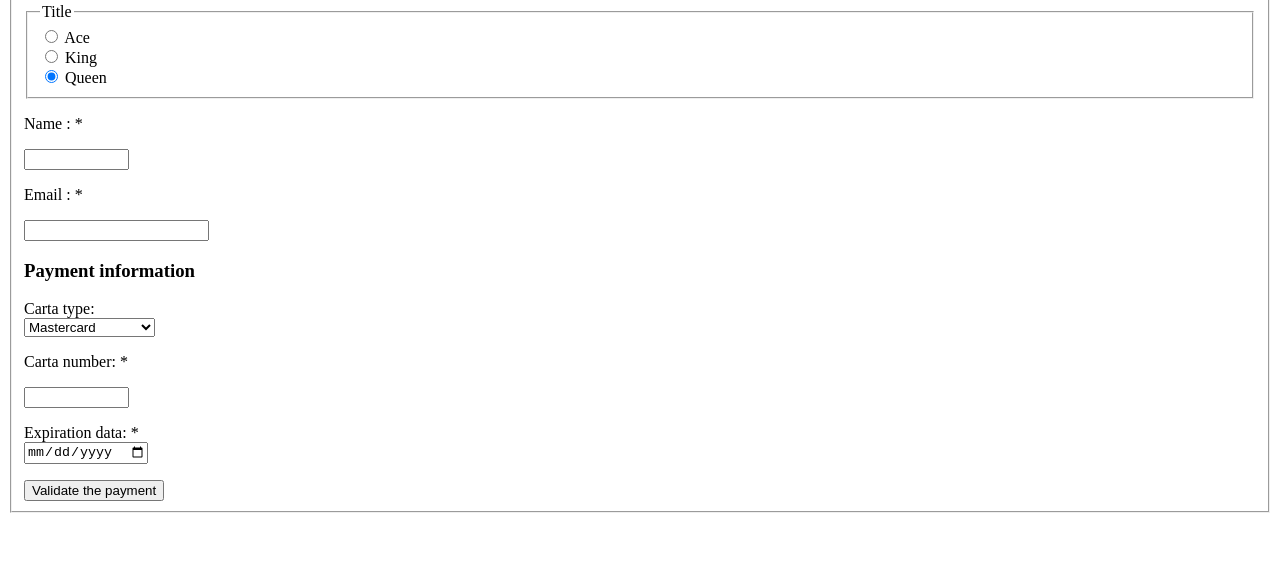
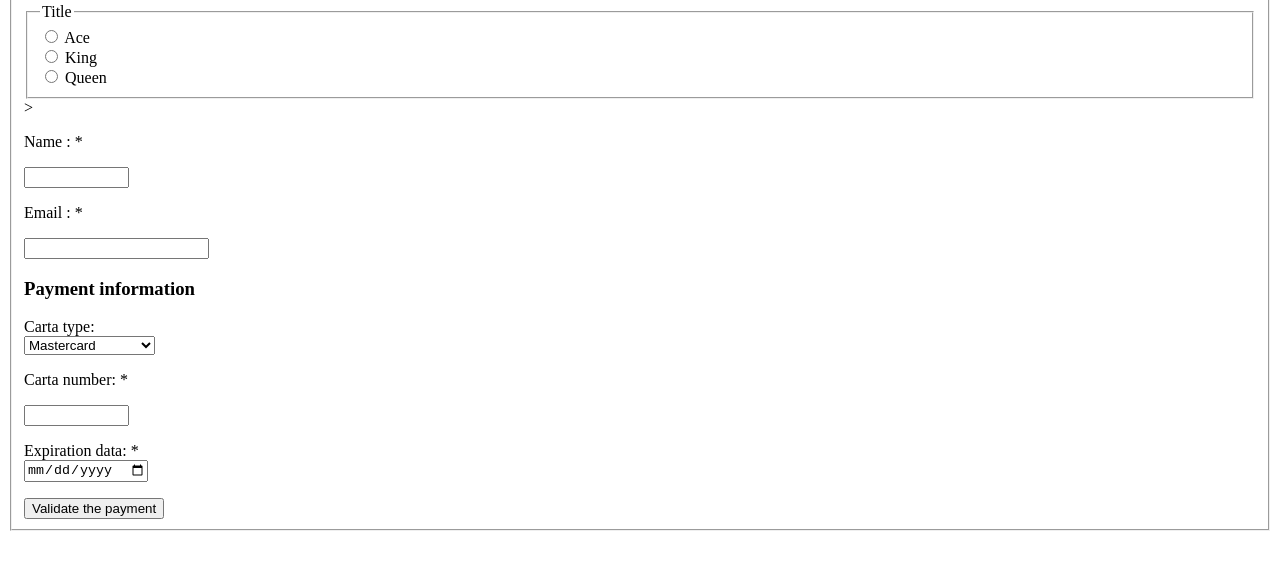
Before and after one commit to Maxsoson/Pr_2, a plain HTML site: page index.html in a window 1280 px wide. Shown: the part 177-746 px from the top of the page. Drawn offline with Linux system fonts and the light colour scheme.

Commit message:
Update index.html

```diff
--- a/index.html
+++ b/index.html
@@ -27,13 +27,13 @@
             </h2>
             <fieldset width="100" height="50">
                 <legend>Title</legend>
-                <input type="radio" id="pay-cash" name="pay">
+                <input type="radio" id="pay-cash" name="pay" value="Ace">
                 <label for="pay-cash">Ace</label> <br>
-                <input type="radio" id="pay-card" name="pay" checked>
+                <input type="radio" id="pay-card" name="pay" value="King">
                 <label for="pay-card">King</label><br>
-                <input type="radio" id="pay-card" name="pay" checked>
-                <label for="pay-card">Queen</label>
-            </fieldset>
+                <input type="radio" id="pay-card" name="pay" value="Queen">
+                <label for="pay-card">Queen</label><br>
+            </fieldset>>
 
             <label>
                 <p>
```
